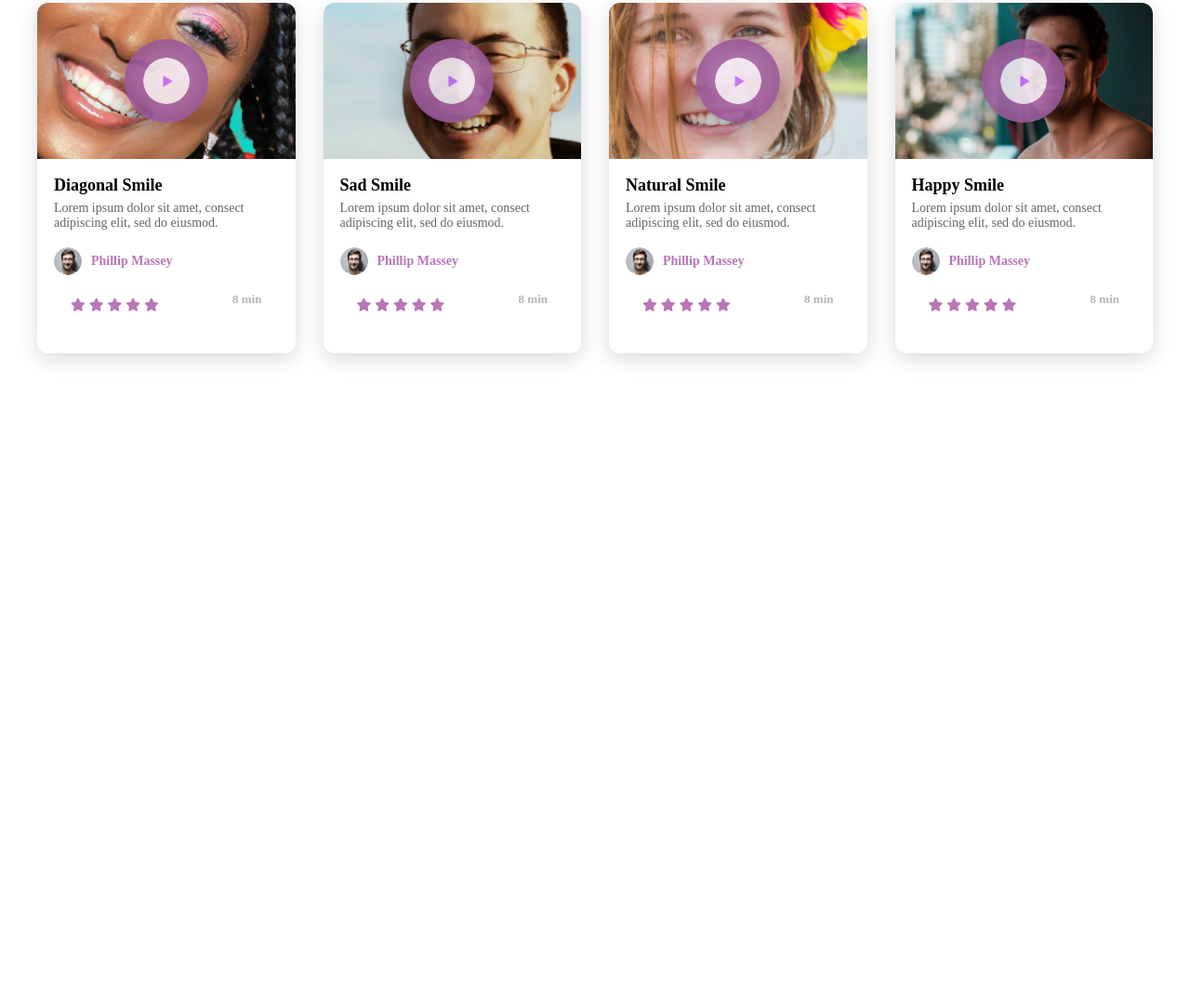
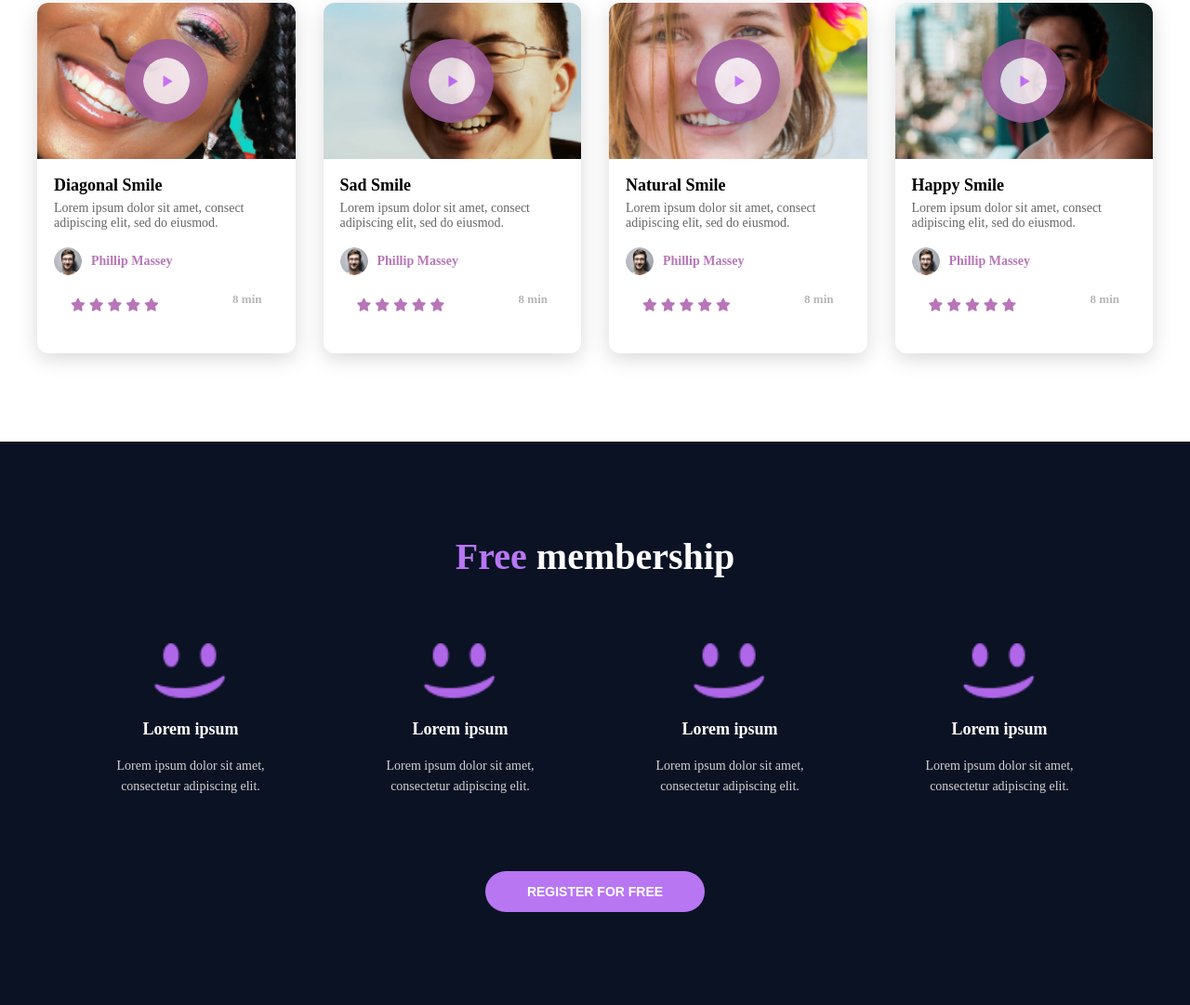
Before and after one commit to jerry-Rawlings/alx_html_css, a plain HTML site: page css_advanced/index.html in a window 1280 px wide. Shown: the part 1374-2455 px from the top of the page at 93% size. Before the commit the page ends 1849 px from the top, so only its background shows below. Drawn offline with Linux system fonts and the light colour scheme.

Commit message:
Free memebership added

```diff
--- a/css_advanced/index.html
+++ b/css_advanced/index.html
@@ -172,15 +172,43 @@
   </div>
   <p class="time">8 min</p>
 </div>
+  </div>
+</div>
+  </div>
+</section>
+
+        <section class="membership">
+  <h2><span>Free</span> membership</h2>
+
+  <div class="membership-grid">
+
+    <div class="member-card">
+      <img src="smile.png" alt="">
+      <h3>Lorem ipsum</h3>
+      <p>Lorem ipsum dolor sit amet, consectetur adipiscing elit.</p>
+    </div>
+
+    <div class="member-card">
+      <img src="smile.png" alt="">
+      <h3>Lorem ipsum</h3>
+      <p>Lorem ipsum dolor sit amet, consectetur adipiscing elit.</p>
+    </div>
+
+    <div class="member-card">
+      <img src="smile.png" alt="">
+      <h3>Lorem ipsum</h3>
+      <p>Lorem ipsum dolor sit amet, consectetur adipiscing elit.</p>
+    </div>
+
+    <div class="member-card">
+      <img src="smile.png" alt="">
+      <h3>Lorem ipsum</h3>
+      <p>Lorem ipsum dolor sit amet, consectetur adipiscing elit.</p>
+    </div>
 
   </div>
 
-</div>
-
-
-    <!-- repeat 3 more cards same structure -->
-
-  </div>
+  <button class="membership-btn">REGISTER FOR FREE</button>
 </section>
 
 
--- a/css_advanced/styles.css
+++ b/css_advanced/styles.css
@@ -385,3 +385,90 @@
   box-shadow: 0 8px 40px rgba(0,0,0,0.35);
   opacity: 0.9;
 }
+
+/* ===============================
+   FREE MEMBERSHIP SECTION
+   =============================== */
+
+.membership {
+  background: #0a1224;
+  text-align: center;
+  padding: 100px 40px;
+  color: #ffffff;
+}
+
+/* Title */
+.membership h2 {
+  font-size: 40px;
+  font-weight: 700;
+  margin-bottom: 70px;
+}
+
+.membership h2 span {
+  color: #b876f3;
+}
+
+/* 4 items in a row */
+.membership-grid {
+  display: grid;
+  grid-template-columns: repeat(4, 1fr);
+  gap: 60px;
+  max-width: 1100px;
+  margin: 0 auto 80px;
+}
+
+/* Individual Item */
+.member-card {
+  display: flex;
+  flex-direction: column;
+  align-items: center;
+  gap: 18px;
+}
+
+.member-card img {
+  width: 80px;
+  opacity: 0.9;
+}
+
+.member-card h3 {
+  font-size: 18px;
+  font-weight: 700;
+}
+
+.member-card p {
+  font-size: 14px;
+  line-height: 1.6;
+  max-width: 220px;
+  color: #d2d2d2;
+}
+
+/* Button */
+.membership-btn {
+  padding: 14px 45px;
+  border: none;
+  border-radius: 50px;
+  background: #b876f3;
+  color: white;
+  font-size: 14px;
+  font-weight: 700;
+  cursor: pointer;
+  transition: 0.25s;
+}
+
+.membership-btn:hover {
+  transform: scale(1.05);
+  background: #9a54d8;
+}
+
+/* Responsive */
+@media (max-width: 900px) {
+  .membership-grid {
+    grid-template-columns: repeat(2, 1fr);
+  }
+}
+
+@media (max-width: 500px) {
+  .membership-grid {
+    grid-template-columns: 1fr;
+  }
+}
```
